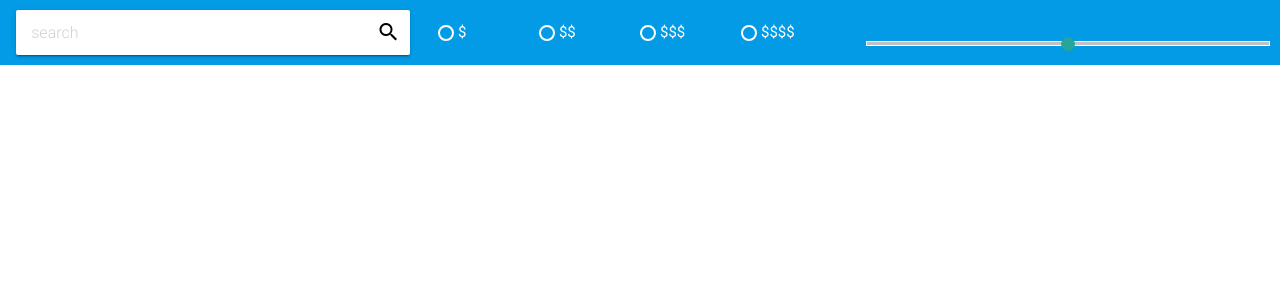
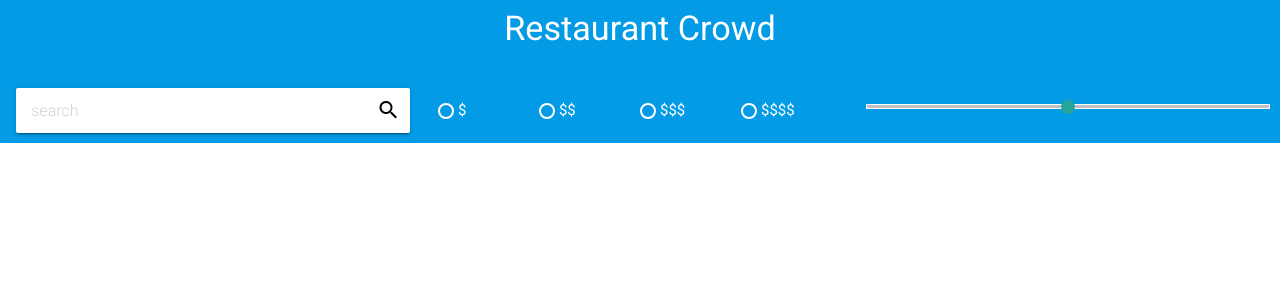
Before and after one commit to ravc/Restaurant-Crowd, a Flask app: page / in a window 1280 px wide. Shown: the top 300 px of the page. Run offline with Flask 2, Linux system fonts and the light colour scheme; some libraries are stand-ins or nearby versions; some web fonts are replaced.

Commit message:
Removed initial request and more frontend changes

```diff
--- a/static/main.css
+++ b/static/main.css
@@ -1,3 +1,8 @@
+h4 {
+  margin: 0;
+  padding: 10px 0;
+}
+
 #searchBar {
   color: #000;
   margin: 10px 5px;
@@ -53,10 +58,6 @@
   margin: 5px 0;
 }
 
-#distanceContainer {
-  margin-top: 30px;
-}
-
 #distance {
   margin: 5px 1px;
 }
--- a/static/main.js
+++ b/static/main.js
@@ -13,9 +13,6 @@ $(() => {
         success: data => {
           if(data.length) $('ol').html(data);
           else alert("Nothing found");
-        },
-        error: function(jqXHR, textStatus, errorThrown) {
-          console.log(errorThrown);
         }
       });
     }
@@ -27,14 +24,7 @@ $(() => {
       url: '/init',
       type: 'POST',
       data: JSON.stringify(coords),
-      contentType: 'application/json; charset=utf-8',
-      success: data => {
-        if(data.length) $('ol').html(data);
-        else alert("Nothing found");
-      },
-      error: function(jqXHR, textStatus, errorThrown) {
-        console.log(errorThrown);
-      }
+      contentType: 'application/json; charset=utf-8'
     });
   });
 });
--- a/templates/index.html
+++ b/templates/index.html
@@ -14,6 +14,9 @@
   </head>
   <body>
     <div class='light-blue darken-1'>
+      <div class=row>
+        <h4 class='center white-text'>Restaurant Crowd</h4>
+      </div>
       <div class=row>
         <div class='col m4 s12'>
           <div id=searchBar class=card>
```
